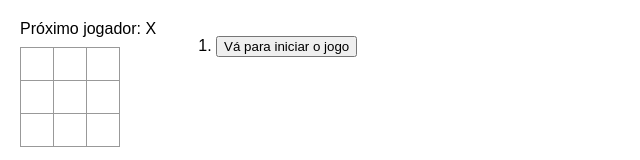
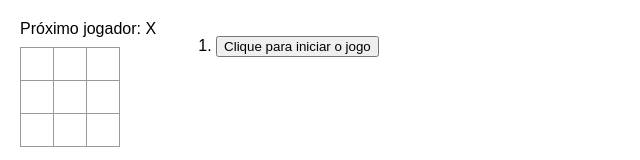
Before and after one commit to jacksoncassemiro/jogo-da-velha-estudos-doc-react, a React (Vite) app: page / in a window 1280 px wide. Shown: the top 160 px of the page, without its empty margins (0-640 px from the left). Built offline with nearby package versions, Linux system fonts and the light colour scheme.

Commit message:
feat: correção da tradução para desafio 1
Signed-off-by: Jackson Cassemiro <jacksondgls@live.com>

```diff
--- a/src/App.jsx
+++ b/src/App.jsx
@@ -92,9 +92,9 @@ export default function Game(){
   const moves = history.map((squares, move) => {
     let description;
     if(move > 0){
-      description = "Vá para o movimento #" + move;
+      description = "Você está no movimento #" + move;
     }else{
-      description = "Vá para iniciar o jogo";
+      description = "Clique para iniciar o jogo";
     }
     return (
       <li key={move}>
```
